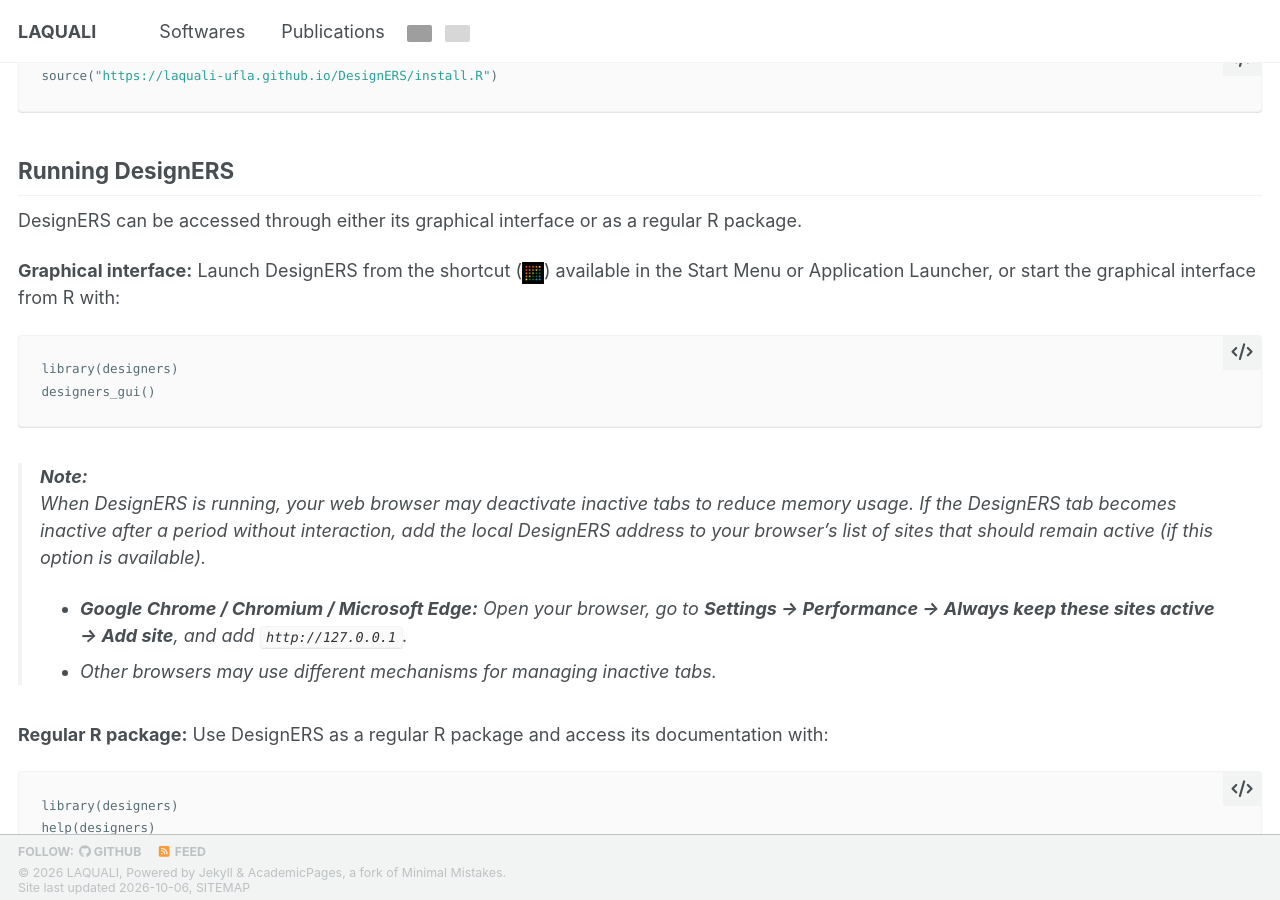
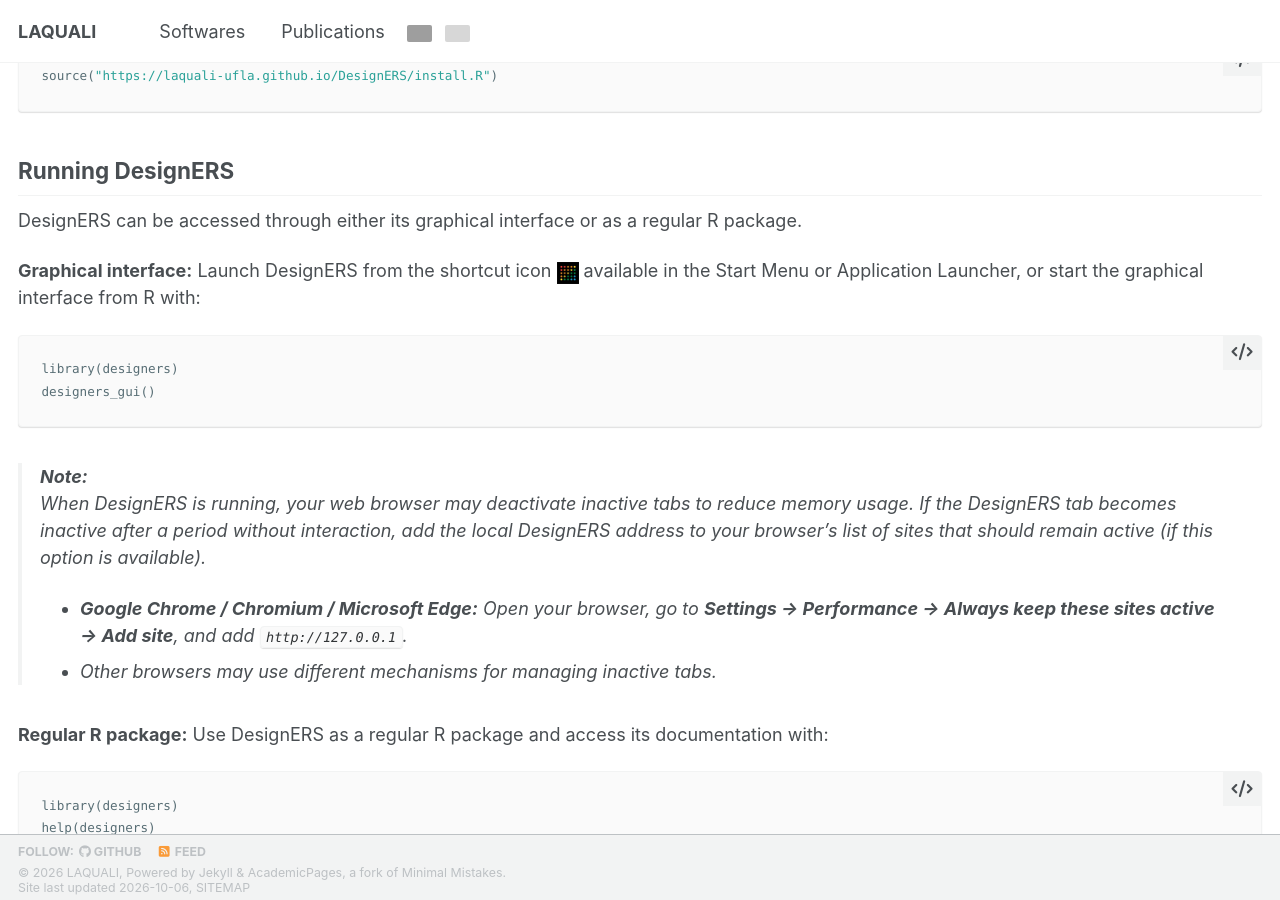
Before and after one commit to LAQUALI-UFLA/laquali-ufla.github.io, a Jekyll site: the page built from _pages/softwares/designers_temporary.md, in a window 1280 px wide and 900 px high, scrolled down 1029 px. Built offline with Jekyll 4.4.1, drawn with Linux system fonts in a browser that asks for light colours; a style sheet for code colours, icons or effects is not loaded; grey boxes are pictures that could not be loaded.

Commit message:
Fix typo in DesignERS graphical interface instructions

````diff
--- a/_pages/softwares/designers_temporary.md
+++ b/_pages/softwares/designers_temporary.md
@@ -36,7 +36,7 @@ source("https://laquali-ufla.github.io/DesignERS/install.R")
 ## Running DesignERS
 DesignERS can be accessed through either its graphical interface or as a regular R package.
 
-**Graphical interface:** Launch DesignERS from the shortcut (<img src="/images/logo_DesignERS.png" style="height: 22px; width: auto; vertical-align: middle;">) available in the Start Menu or Application Launcher, or start the graphical interface from R with:
+**Graphical interface:** Launch DesignERS from the shortcut icon <img src="/images/logo_DesignERS.png" style="height: 22px; width: auto; vertical-align: middle;"> available in the Start Menu or Application Launcher, or start the graphical interface from R with:
 
 ```r
 library(designers)
````
